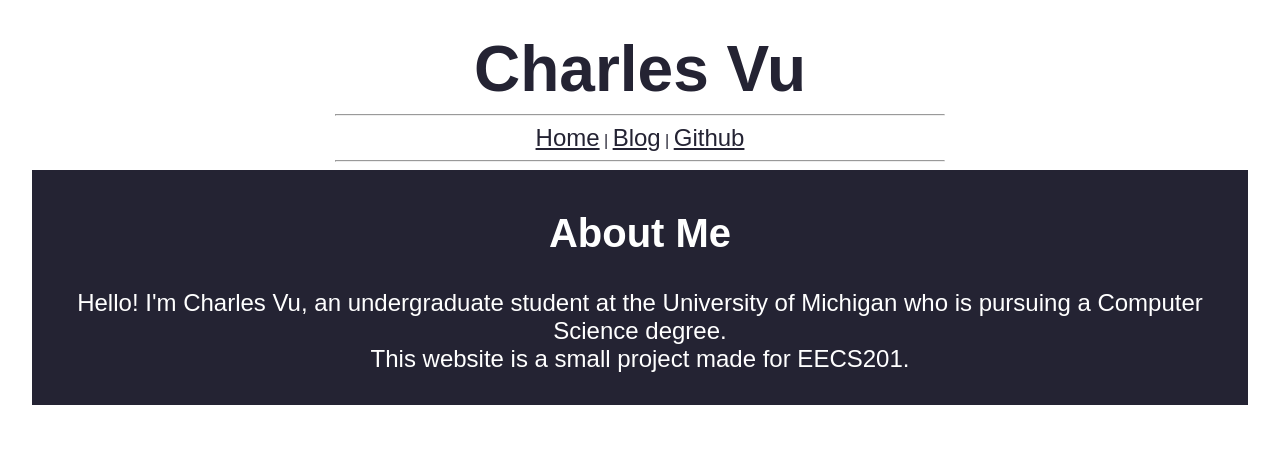
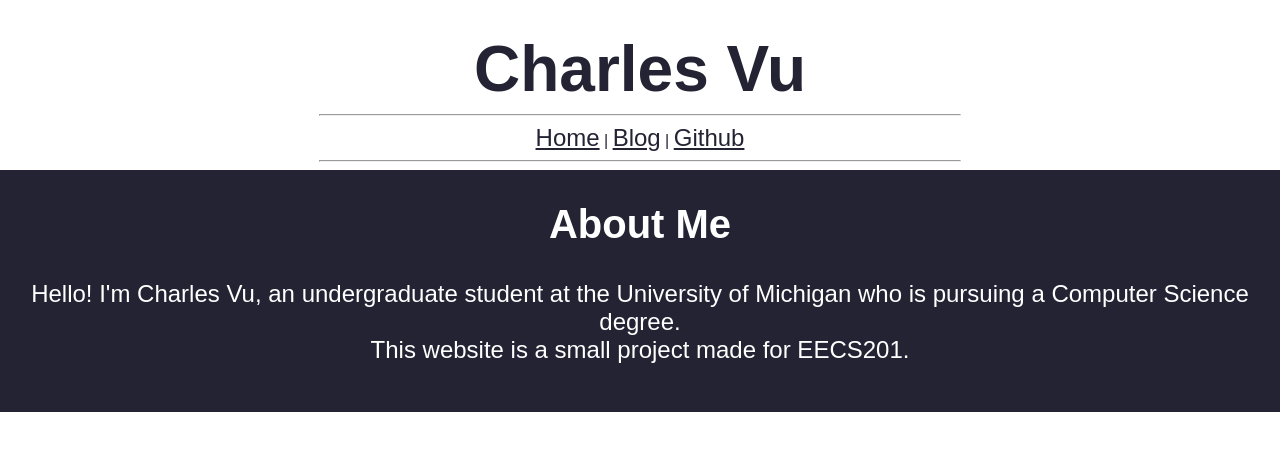
Before and after one commit to ytsiwT/ytsiwT.github.io, a plain HTML site: page index.html in a window 1280 px wide. Drawn offline with Linux system fonts and the light colour scheme.

Commit message:
Edit style

```diff
--- a/c1.css
+++ b/c1.css
@@ -3,7 +3,7 @@ body {
     background-color:rgb(255,255,255);
     margin: auto;
     width: auto;
-    padding: 2.5%;
+    padding: 0%;
     font-family: 'Lexend Deca', sans-serif;
     font-size: 100%;
     color: #242333;
@@ -13,17 +13,21 @@ body {
     color: #242333;
     font-size: 4em;
     margin: 0px 0px 0px 0px;
+    padding: 2.5% 1% 0% 1%;
   }
 
   h2 {
     color: #FFFFFF;
     font-size: 2.5em;
+    margin-top: 0;
   }
 
   p {
     color: #FFFFFF;
     font-size: 1.5em;
     margin: 0rem 0rem 0rem 0rem;
+    padding-left: 1%;
+    padding-right: 1%;
   }
 
   a {
@@ -37,5 +41,5 @@ body {
 
   div {
     background-color:#242333;
-    padding: 0.5rem 0rem 2rem 0rem;
+    padding: 2rem 0rem 3rem 0rem;
   }
```
